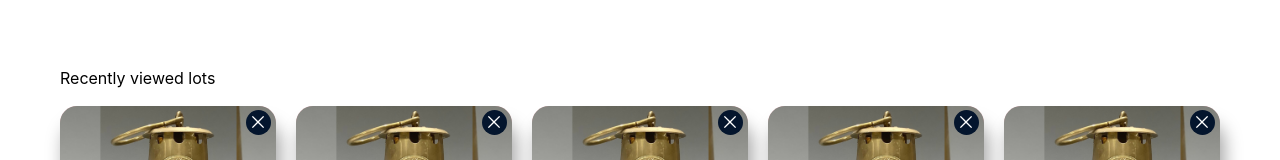
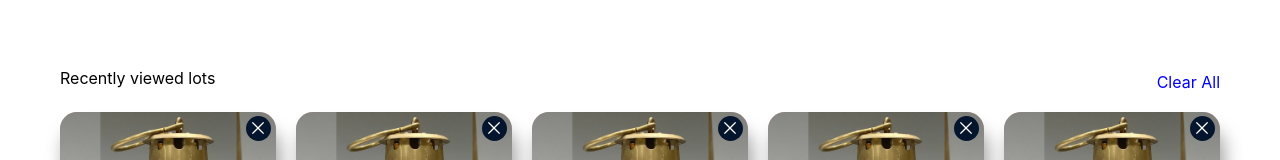
Before and after one commit to amritansh-fk/eclectic, a React (Vite) app: page / in a window 1280 px wide. Shown: the part 550-710 px from the top of the page. Built offline with nearby package versions, Linux system fonts and the light colour scheme; no server answers.

Commit message:
Added Clear All

```diff
--- a/src/components/carousel/Carousel.jsx
+++ b/src/components/carousel/Carousel.jsx
@@ -60,8 +60,10 @@ const Carousel = ({ data, loading, endpoint, title }) => {
     return (
         <div className="carousel">
             <ContentWrapper>
-
-                <div className="carouselTitle">Recently viewed lots</div>
+                <div className="carouselTitleParent">
+                    <div className="carouselTitle">Recently viewed lots</div>
+                    <div className="carouselTitleClear">Clear All</div>
+                </div>
 
                 <BsFillArrowLeftCircleFill
                     className="carouselLeftNav arrow"
--- a/src/components/carousel/style.scss
+++ b/src/components/carousel/style.scss
@@ -5,12 +5,47 @@
         position: relative;
         // margin-bottom: 50px;
     }
+    .carouselTitleParent {
+        display: inline-block;
+        width: 100%;
+    }
     .carouselTitle {
         font-size: 16px;
         color: black;
         margin-bottom: 20px;
         font-weight: normal;
+        float: left;
     }
+    .carouselTitleClear {
+        font-size: 16px;
+        color: blue;
+        margin-bottom: 20px;
+        font-weight: normal;
+        float: right;
+        cursor: pointer;
+        &:hover {
+            color: black;
+        }
+    }
+
+    .carouselTitleClear::before {
+        content: "";
+        position: relative;
+        display: block;
+        width: 100%;
+        height: 4px;
+        bottom: 0;
+        left: 0;
+        top: 23px;
+        background-color: #9F99DA;
+        transform: scaleX(0);
+        transform-origin: top left;
+        transition: transform 0.3s ease;
+    }
+    .carouselTitleClear:hover::before {
+        transform: scaleX(1);
+    }
+
     .arrow {
         font-size: 30px;
         color: black;
```
